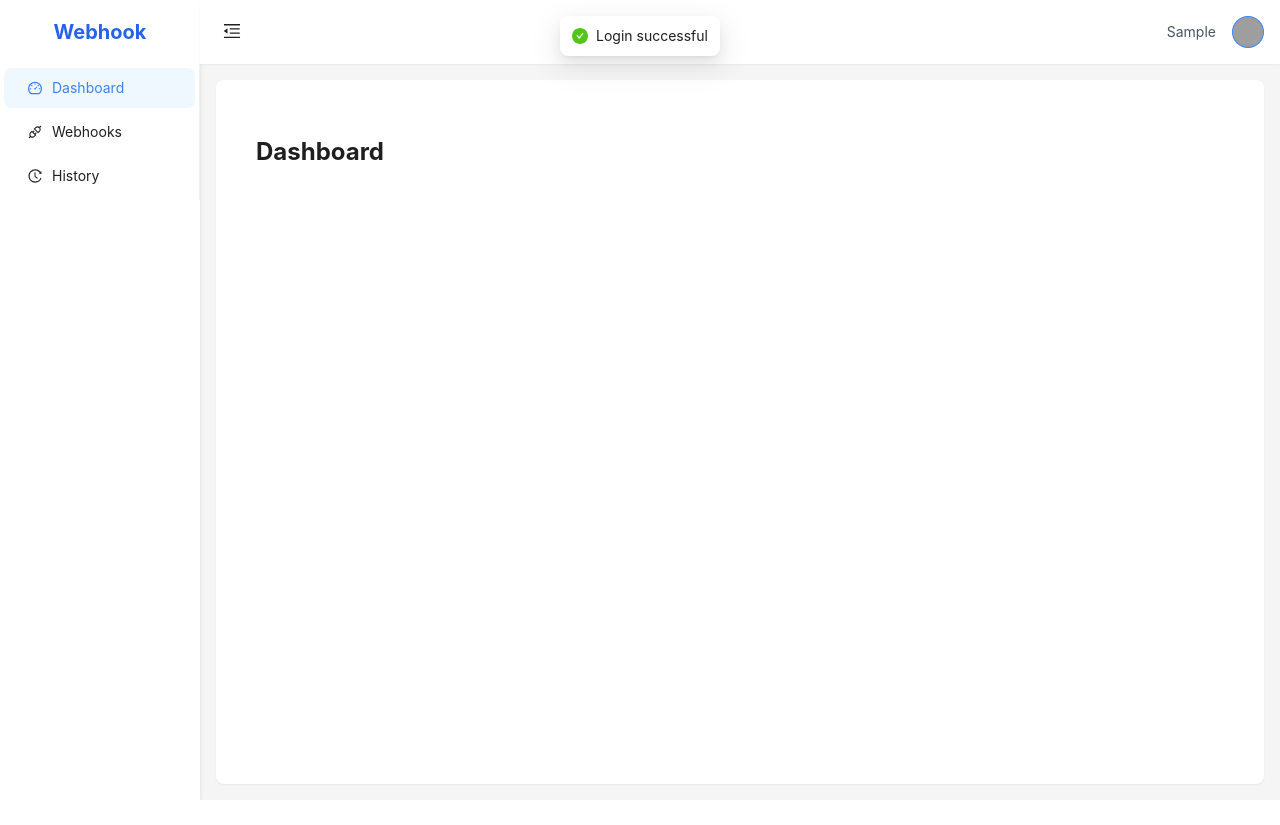
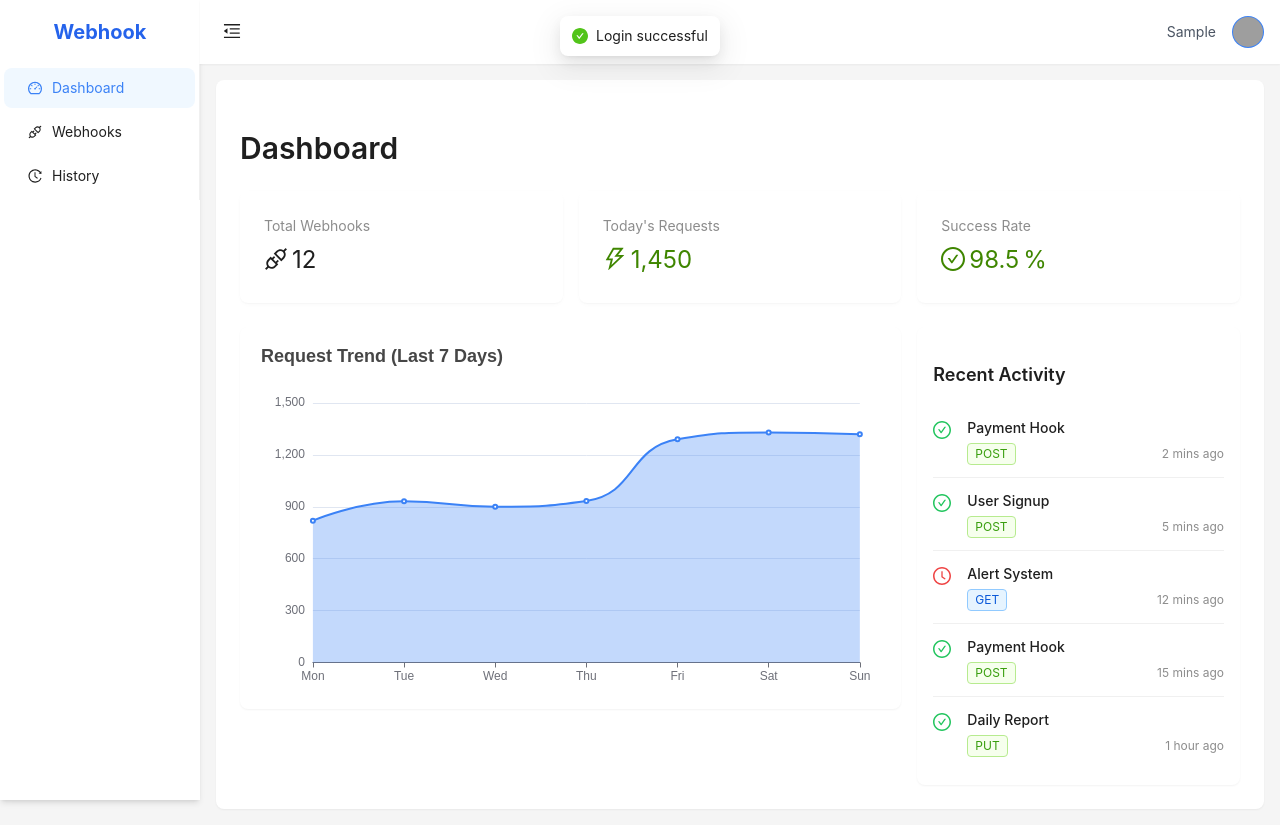
Before and after one commit to wywkwsw/webhook_mange, a React (Vite) app in the folder packages/frontend/: page /login in a window 1280 px wide. Both pictures are taken after typing "Sample", "Sample123" into the empty fields and a click on the button "Log in". Before the commit the page ends 800 px from the top, so only its background shows below. Built offline with nearby package versions, Linux system fonts and the light colour scheme; grey boxes are pictures that could not be loaded.

Commit message:
[FE-080] 实现 Dashboard 页面

```diff
--- /dev/null
+++ b/packages/frontend/src/components/Charts/RequestChart.tsx
@@ -0,0 +1,56 @@
+import ReactECharts from "echarts-for-react";
+
+interface RequestChartProps {
+  data: { date: string; count: number }[];
+  loading?: boolean;
+}
+
+export const RequestChart = ({ data, loading }: RequestChartProps) => {
+  const option = {
+    title: {
+      text: "Request Trend (Last 7 Days)",
+      left: "left",
+    },
+    tooltip: {
+      trigger: "axis",
+    },
+    grid: {
+      left: "3%",
+      right: "4%",
+      bottom: "3%",
+      containLabel: true,
+    },
+    xAxis: {
+      type: "category",
+      boundaryGap: false,
+      data: data.map((item) => item.date),
+    },
+    yAxis: {
+      type: "value",
+    },
+    series: [
+      {
+        name: "Requests",
+        type: "line",
+        smooth: true,
+        data: data.map((item) => item.count),
+        areaStyle: {
+          opacity: 0.3,
+        },
+        itemStyle: {
+          color: "#3b82f6",
+        },
+      },
+    ],
+  };
+
+  return (
+    <div className="bg-white p-4 rounded-lg shadow-sm">
+      <ReactECharts
+        option={option}
+        style={{ height: "350px" }}
+        showLoading={loading}
+      />
+    </div>
+  );
+};
--- /dev/null
+++ b/packages/frontend/src/components/Dashboard/StatsCard.tsx
@@ -0,0 +1,35 @@
+import { Card, Statistic } from "antd";
+import type { ReactNode } from "react";
+
+interface StatsCardProps {
+  title: string;
+  value: number | string;
+  prefix?: ReactNode;
+  suffix?: ReactNode;
+  loading?: boolean;
+  precision?: number;
+  valueStyle?: React.CSSProperties;
+}
+
+export const StatsCard = ({
+  title,
+  value,
+  prefix,
+  suffix,
+  loading = false,
+  precision,
+  valueStyle,
+}: StatsCardProps) => {
+  return (
+    <Card bordered={false} loading={loading} className="shadow-sm">
+      <Statistic
+        title={title}
+        value={value}
+        precision={precision}
+        valueStyle={valueStyle}
+        prefix={prefix}
+        suffix={suffix}
+      />
+    </Card>
+  );
+};
--- a/packages/frontend/src/pages/Dashboard.tsx
+++ b/packages/frontend/src/pages/Dashboard.tsx
@@ -1,7 +1,161 @@
+import { Col, Row, List, Tag, Typography } from "antd";
+import {
+  ApiOutlined,
+  ThunderboltOutlined,
+  CheckCircleOutlined,
+  ClockCircleOutlined,
+} from "@ant-design/icons";
+import { StatsCard } from "../components/Dashboard/StatsCard";
+import { RequestChart } from "../components/Charts/RequestChart";
+import { useEffect, useState } from "react";
+
+const { Title } = Typography;
+
 const Dashboard = () => {
+  const [loading, setLoading] = useState(true);
+
+  // Mock Data
+  const stats = {
+    totalWebhooks: 12,
+    todayRequests: 1450,
+    successRate: 98.5,
+  };
+
+  const chartData = [
+    { date: "Mon", count: 820 },
+    { date: "Tue", count: 932 },
+    { date: "Wed", count: 901 },
+    { date: "Thu", count: 934 },
+    { date: "Fri", count: 1290 },
+    { date: "Sat", count: 1330 },
+    { date: "Sun", count: 1320 },
+  ];
+
+  const recentActivity = [
+    {
+      id: "1",
+      webhook: "Payment Hook",
+      status: "success",
+      time: "2 mins ago",
+      method: "POST",
+    },
+    {
+      id: "2",
+      webhook: "User Signup",
+      status: "success",
+      time: "5 mins ago",
+      method: "POST",
+    },
+    {
+      id: "3",
+      webhook: "Alert System",
+      status: "failed",
+      time: "12 mins ago",
+      method: "GET",
+    },
+    {
+      id: "4",
+      webhook: "Payment Hook",
+      status: "success",
+      time: "15 mins ago",
+      method: "POST",
+    },
+    {
+      id: "5",
+      webhook: "Daily Report",
+      status: "success",
+      time: "1 hour ago",
+      method: "PUT",
+    },
+  ];
+
+  useEffect(() => {
+    // Simulate loading
+    const timer = setTimeout(() => {
+      setLoading(false);
+    }, 1000);
+    return () => clearTimeout(timer);
+  }, []);
+
   return (
-    <div className="p-4">
-      <h1 className="text-2xl font-bold">Dashboard</h1>
+    <div className="space-y-6">
+      <Title level={2}>Dashboard</Title>
+
+      {/* Stats Row */}
+      <Row gutter={[16, 16]}>
+        <Col xs={24} sm={8}>
+          <StatsCard
+            title="Total Webhooks"
+            value={stats.totalWebhooks}
+            prefix={<ApiOutlined />}
+            loading={loading}
+          />
+        </Col>
+        <Col xs={24} sm={8}>
+          <StatsCard
+            title="Today's Requests"
+            value={stats.todayRequests}
+            prefix={<ThunderboltOutlined />}
+            valueStyle={{ color: "#3f8600" }}
+            loading={loading}
+          />
+        </Col>
+        <Col xs={24} sm={8}>
+          <StatsCard
+            title="Success Rate"
+            value={stats.successRate}
+            precision={1}
+            suffix="%"
+            prefix={<CheckCircleOutlined />}
+            valueStyle={{ color: "#3f8600" }}
+            loading={loading}
+          />
+        </Col>
+      </Row>
+
+      {/* Main Content Row */}
+      <Row gutter={[16, 16]}>
+        {/* Chart Column */}
+        <Col xs={24} lg={16}>
+          <RequestChart data={chartData} loading={loading} />
+        </Col>
+
+        {/* Activity Column */}
+        <Col xs={24} lg={8}>
+          <div className="bg-white p-4 rounded-lg shadow-sm h-full">
+            <h3 className="font-semibold text-lg mb-4">Recent Activity</h3>
+            <List
+              loading={loading}
+              itemLayout="horizontal"
+              dataSource={recentActivity}
+              renderItem={(item) => (
+                <List.Item>
+                  <List.Item.Meta
+                    avatar={
+                      <div className="mt-1">
+                        {item.status === "success" ? (
+                          <CheckCircleOutlined className="text-green-500 text-lg" />
+                        ) : (
+                          <ClockCircleOutlined className="text-red-500 text-lg" />
+                        )}
+                      </div>
+                    }
+                    title={<span className="font-medium">{item.webhook}</span>}
+                    description={
+                      <div className="flex justify-between items-center text-xs">
+                        <Tag color={item.method === "GET" ? "blue" : "green"}>
+                          {item.method}
+                        </Tag>
+                        <span>{item.time}</span>
+                      </div>
+                    }
+                  />
+                </List.Item>
+              )}
+            />
+          </div>
+        </Col>
+      </Row>
     </div>
   );
 };
```
Also changed, not shown: 1 other file (tests, documents, lock files or other folders).
